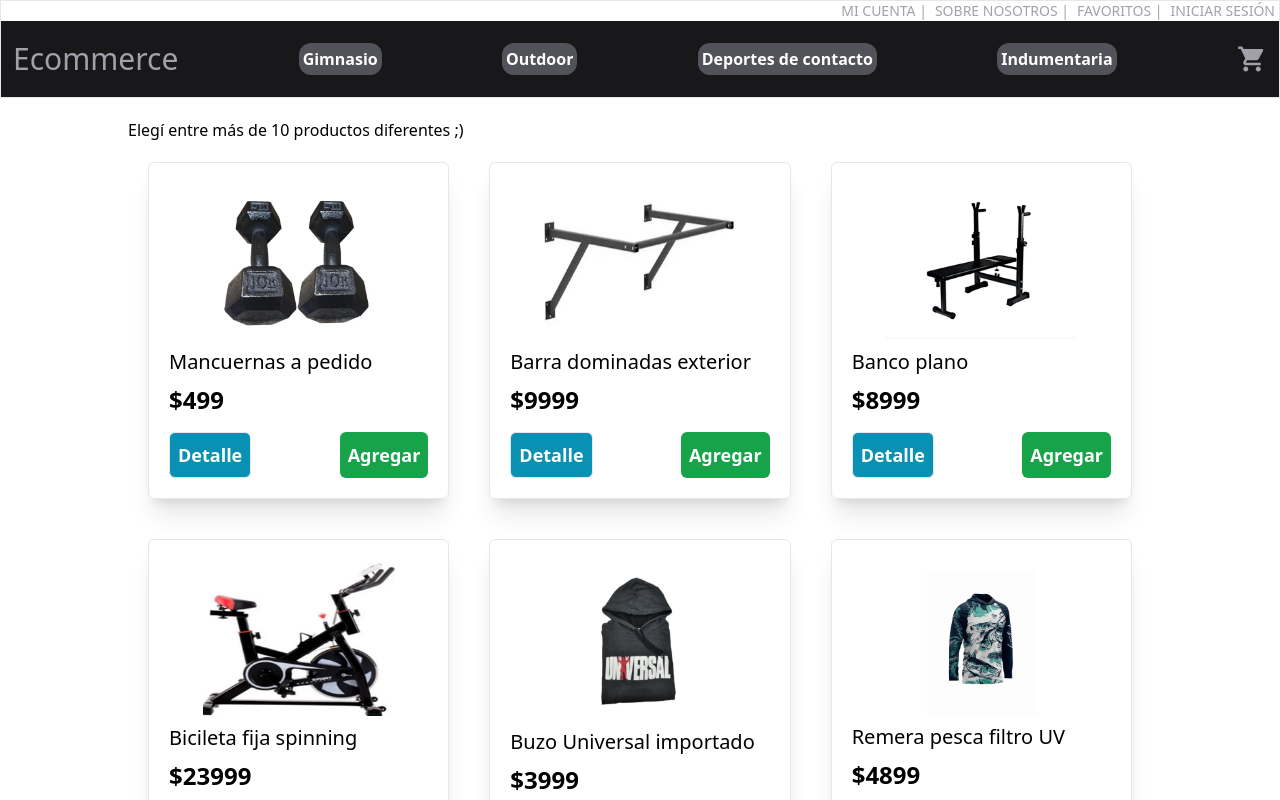
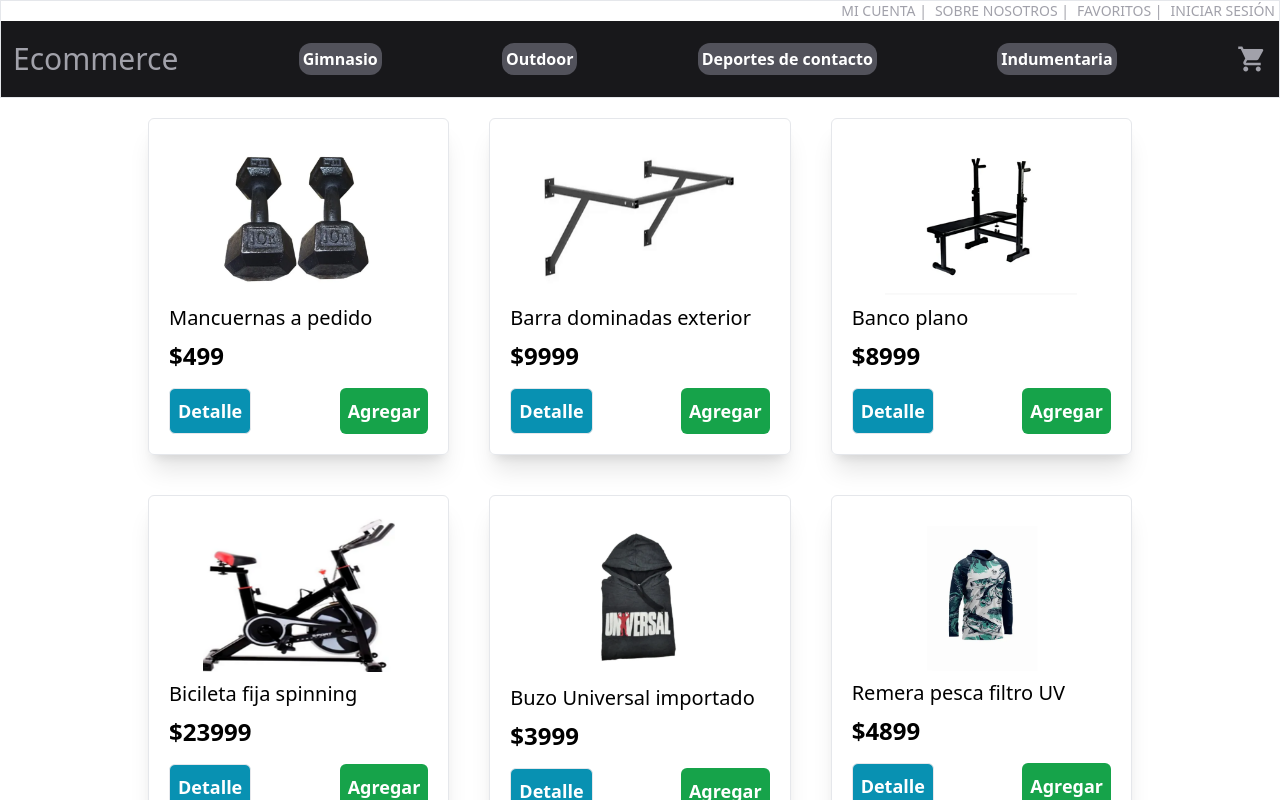
Before and after one commit to vanf-x/ecommerce, a React (Vite) app: page / in a window 1280 px wide. Shown: the top 800 px of the page. Built offline with nearby package versions, Linux system fonts and the light colour scheme.

Commit message:
agregando gif y creando readme

```diff
--- a/src/components/ItemListContainer.jsx
+++ b/src/components/ItemListContainer.jsx
@@ -37,8 +37,6 @@ if(loading){
 }
   return (
     <div className="max-w-screen-lg my-0 mx-auto">
-      <h1 className="text-center text-3xl font-bold text-zinc-800 my-5"></h1>
-      Elegí entre más de 10 productos diferentes ;)
       {products.length > 0 ? (
         <ItemList products={products} />
       ) : (
```
Also changed, not shown: 2 other files (tests, documents, lock files or other folders).
